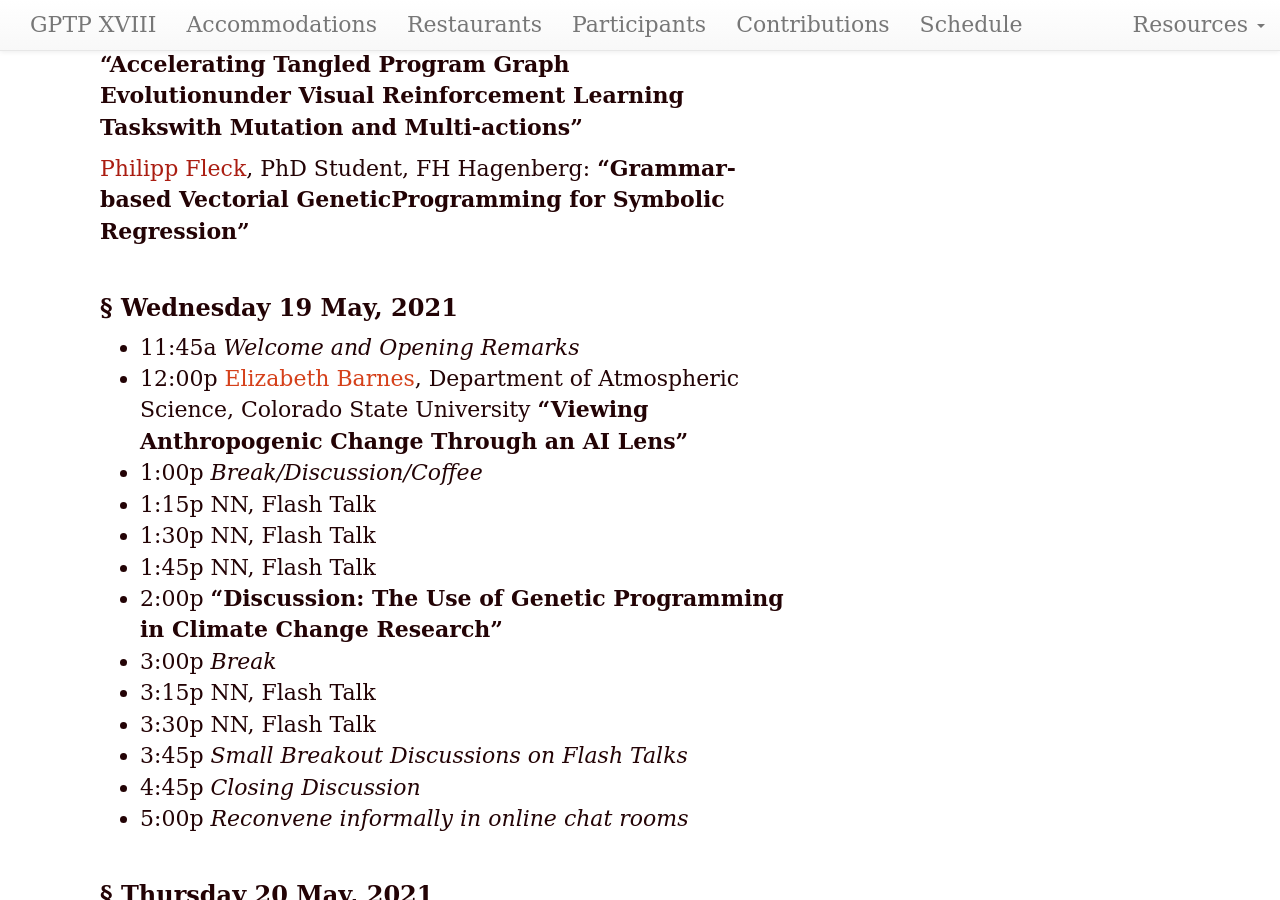
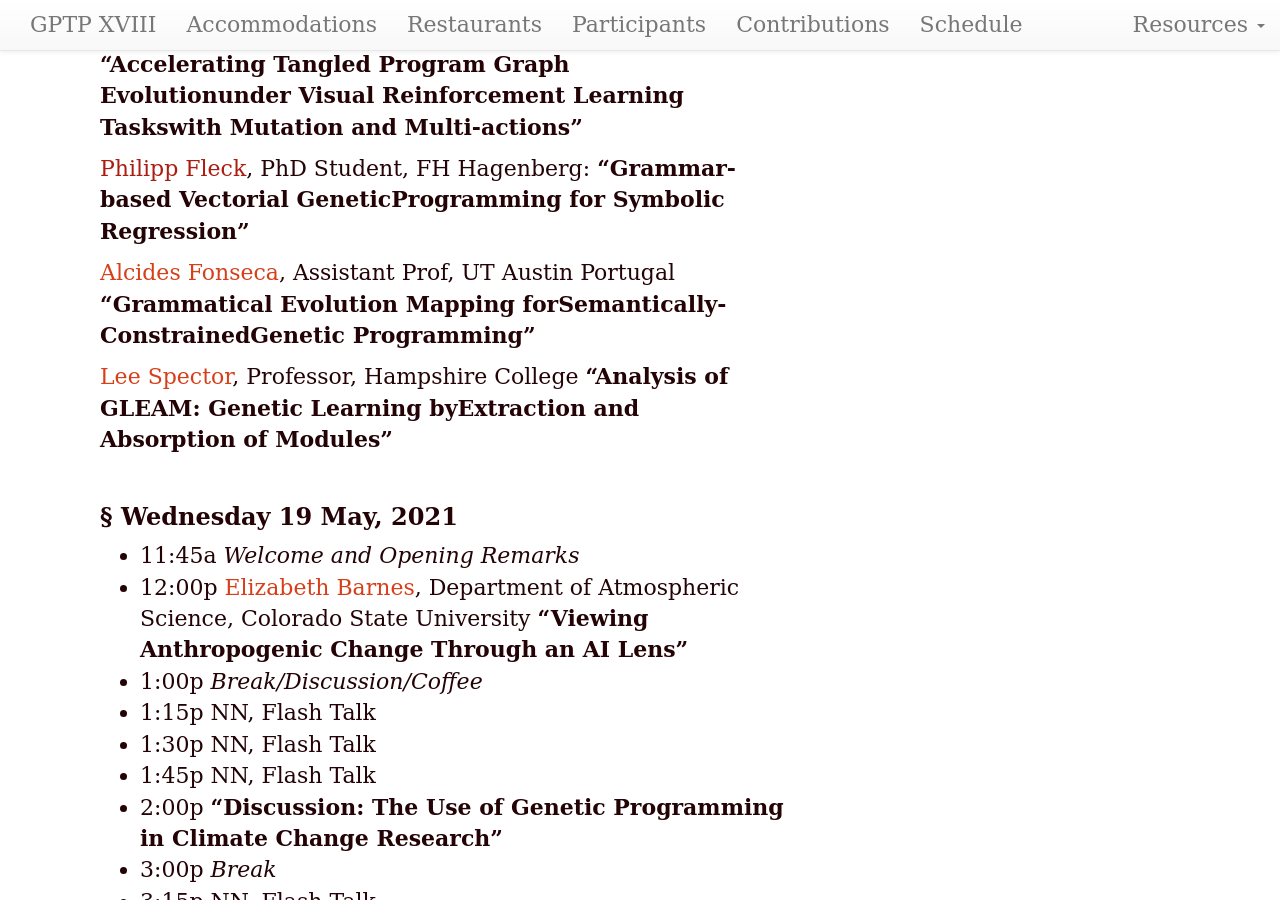
Before and after one commit to GPTP-workshop/gptp-workshop.github.io, a Jekyll site: the page built from schedule.md, in a window 1280 px wide and 900 px high, scrolled down 1382 px. Built offline with Jekyll 4.4.1, drawn with Linux system fonts in a browser that asks for light colours.

Commit message:
Update schedule.md

```diff
--- a/schedule.md
+++ b/schedule.md
@@ -44,6 +44,13 @@ The Center for Evolution and Medicine, Arizona State University:
 
 [Philipp Fleck](), PhD Student, FH Hagenberg:
 **"Grammar-based Vectorial GeneticProgramming for Symbolic Regression"**
+
+[Alcides Fonseca](https://utaustinportugal.org/participants/alcides-fonseca/), Assistant Prof, UT Austin Portugal
+**"Grammatical Evolution Mapping forSemantically-ConstrainedGenetic Programming"**
+
+[Lee Spector](http://faculty.hampshire.edu/lspector/), Professor, Hampshire College
+**"Analysis of GLEAM: Genetic Learning byExtraction and Absorption of Modules"**
+
 
 
 ### Wednesday 19 May, 2021
```
